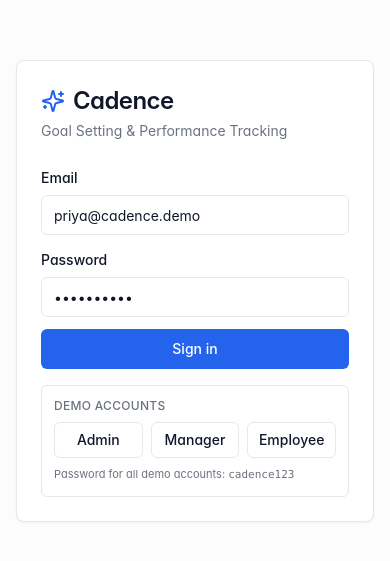
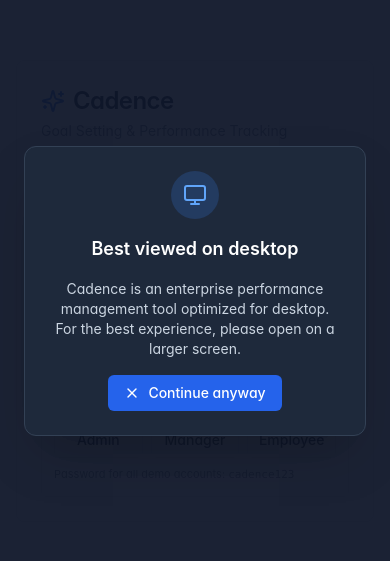
Before and after one commit to Anirudh-Saini10/Cadence, a React (Vite) app: page /login in a window 390 px wide. Shown: the part 131-692 px from the top of the page. Built offline with nearby package versions, Linux system fonts and the light colour scheme; no server answers; a web font is replaced by a local one.

Commit message:
feat: mobile warning overlay for screens under 768px

```diff
--- a/src/App.tsx
+++ b/src/App.tsx
@@ -22,6 +22,7 @@
 import { UsersAdminPage } from "@/features/admin/UsersAdminPage";
 import { AnalyticsPage } from "@/features/analytics/AnalyticsPage";
 import { EscalationsPage } from "@/features/escalations/EscalationsPage";
+import { MobileWarning } from "@/components/MobileWarning";
 
 const qc = new QueryClient({
   defaultOptions: {
@@ -64,6 +65,7 @@
 
   return (
     <QueryClientProvider client={qc}>
+      <MobileWarning />
       <BrowserRouter>
         <Routes>
           <Route path="/" element={<HomeRoute />} />
--- /dev/null
+++ b/src/components/MobileWarning.tsx
@@ -0,0 +1,53 @@
+import { useEffect, useState } from "react";
+import { Monitor, X } from "lucide-react";
+
+const STORAGE_KEY = "cadence:mobile-warning-dismissed";
+
+export function MobileWarning() {
+  const [dismissed, setDismissed] = useState<boolean>(() => {
+    try {
+      return localStorage.getItem(STORAGE_KEY) === "1";
+    } catch {
+      return false;
+    }
+  });
+  const [isMobile, setIsMobile] = useState<boolean>(false);
+
+  useEffect(() => {
+    const check = () => setIsMobile(window.innerWidth < 768);
+    check();
+    window.addEventListener("resize", check);
+    return () => window.removeEventListener("resize", check);
+  }, []);
+
+  if (!isMobile || dismissed) return null;
+
+  const handleDismiss = () => {
+    try {
+      localStorage.setItem(STORAGE_KEY, "1");
+    } catch {}
+    setDismissed(true);
+  };
+
+  return (
+    <div className="fixed inset-0 z-[9999] flex items-center justify-center bg-slate-900/95 p-6 text-center">
+      <div className="max-w-sm space-y-4 rounded-xl border border-slate-700 bg-slate-800 p-6 shadow-2xl">
+        <div className="mx-auto flex h-12 w-12 items-center justify-center rounded-full bg-blue-500/20">
+          <Monitor className="h-6 w-6 text-blue-400" />
+        </div>
+        <h2 className="text-lg font-semibold text-white">Best viewed on desktop</h2>
+        <p className="text-sm text-slate-300">
+          Cadence is an enterprise performance management tool optimized for desktop.
+          For the best experience, please open on a larger screen.
+        </p>
+        <button
+          onClick={handleDismiss}
+          className="inline-flex items-center justify-center gap-2 rounded-md bg-blue-600 px-4 py-2 text-sm font-medium text-white transition hover:bg-blue-500"
+        >
+          <X className="h-4 w-4" />
+          Continue anyway
+        </button>
+      </div>
+    </div>
+  );
+}
```
